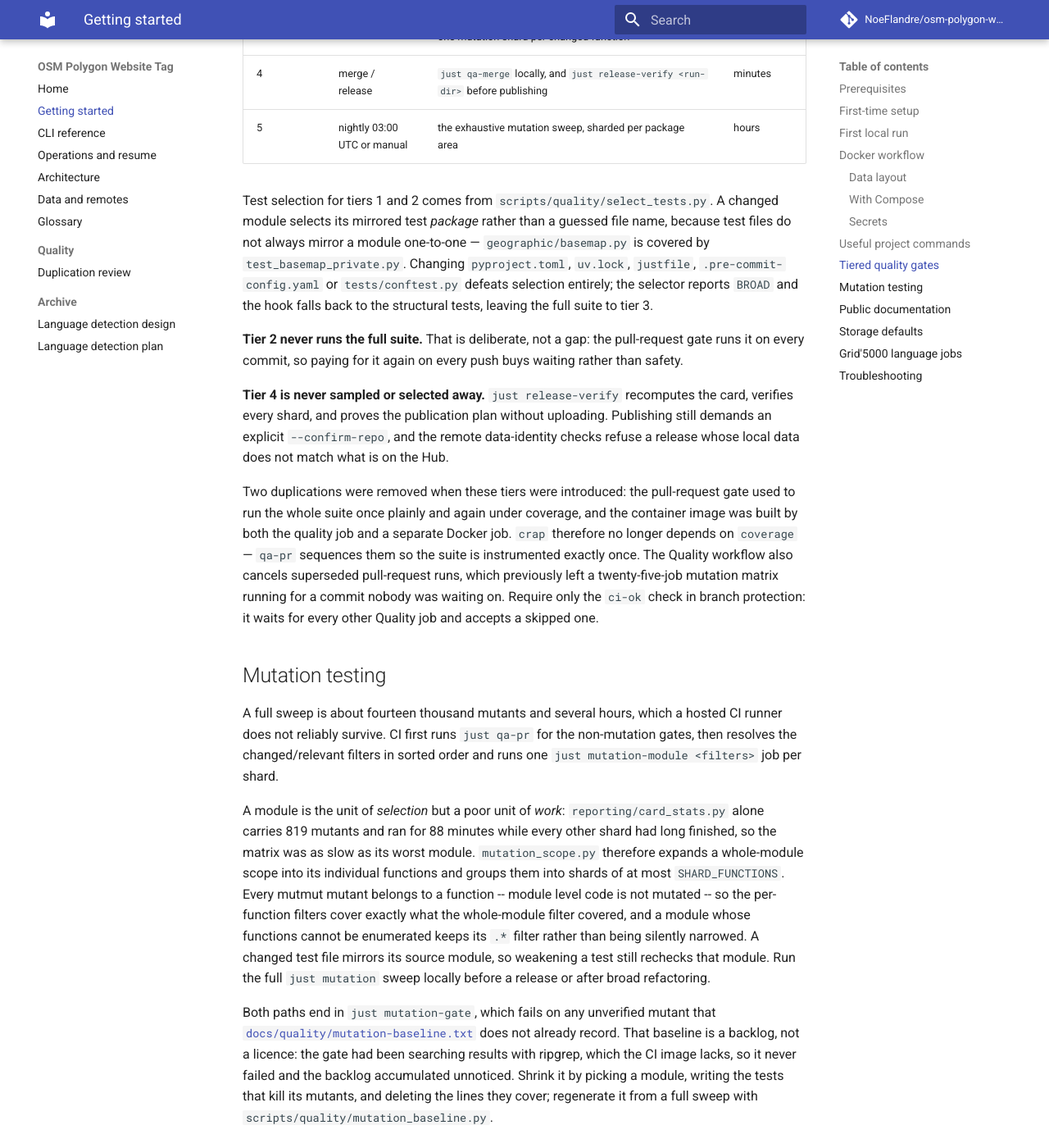
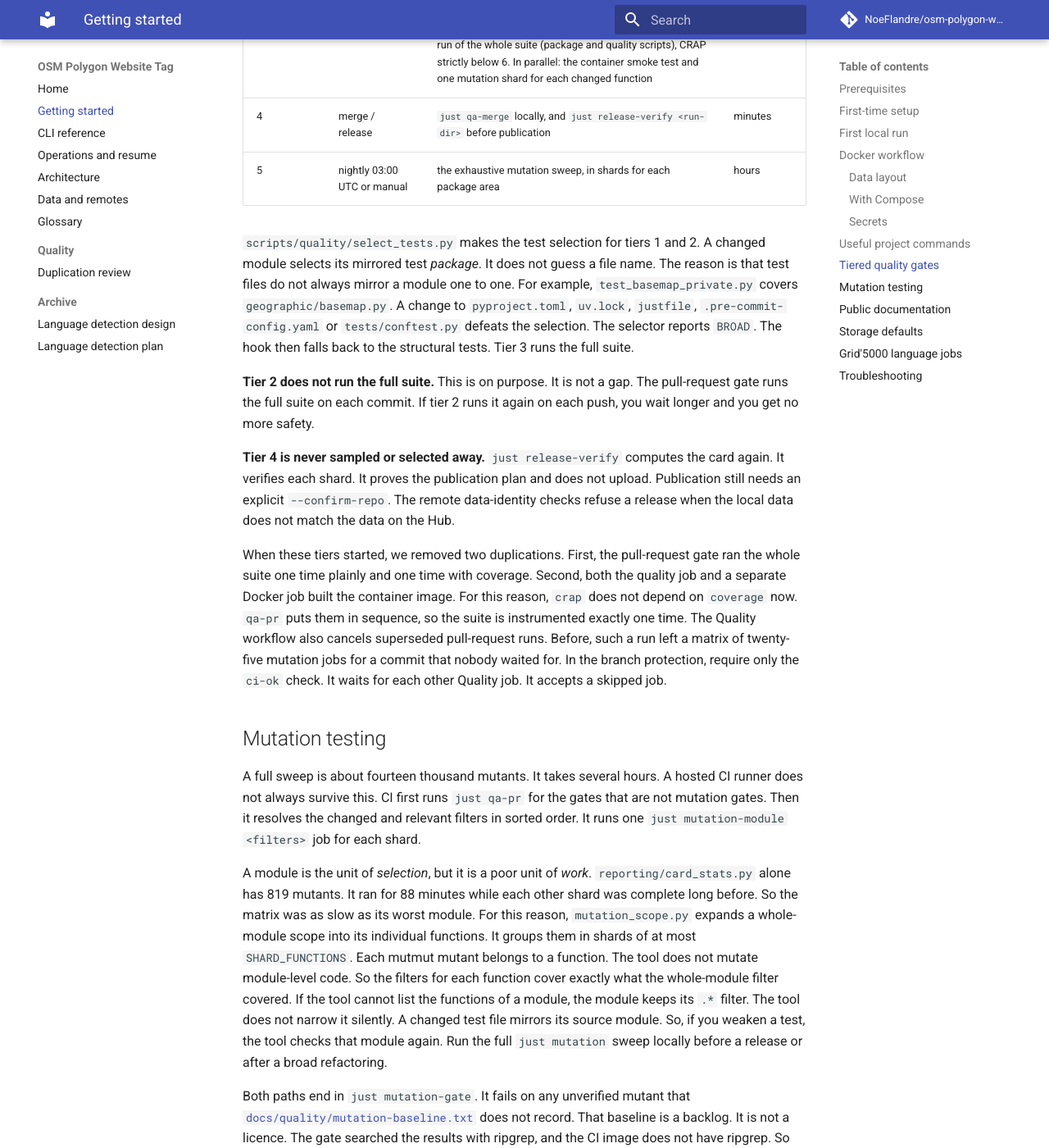
Before and after one commit to NoeFlandre/osm-polygon-website-tag, an MkDocs documentation site: the page built from docs/setup.md, in a window 1280 px wide and 1400 px high, scrolled down 5251 px. Shown: the whole window at 82% size. Built offline with MkDocs 1.6.1 and Material for MkDocs 9.7.7, drawn with Linux system fonts in a browser that asks for light colours; comment, search, counter and statistics services are not loaded; some of the changed text lies outside the part shown.

Commit message:
docs: rewrite index and setup pages in ASD-STE100
Co-Authored-By: Claude Sonnet 5.5 <noreply@anthropic.com>
Claude-Session: https://claude.ai/code/session_012hTfGDKATWSHAuPsTwiCKA

````diff
--- a/docs/setup.md
+++ b/docs/setup.md
@@ -1,24 +1,20 @@
 # Getting started
 
-This guide sets up a fresh clone. The [CLI reference](cli.md) has the command
-options; [Operations and resume](operations.md) explains where large runs and
-uploads live.
+This guide shows how to set up a fresh clone. The [CLI reference](cli.md) gives the command options. [Operations and resume](operations.md) explains where large runs and uploads are stored.
 
 ## Prerequisites
 
-| Tool | Version | Why it is needed |
+| Tool | Version | Reason |
 | --- | --- | --- |
-| Python | 3.12 | Selected by `.python-version`; `uv` manages the environment. |
-| `uv` | 0.5 or newer | Locked dependency and tool runner (`brew install uv`). |
-| `just` | 1.50 or newer | Project command runner (`brew install just`). |
-| Git | Any current version | Clone the source and install hooks. |
-| `hf` | Optional | Hugging Face login for an approved upload (`brew install hf`). |
-| `ssh` and `rsync` | Grid'5000 only | Transfer the pinned checkout and one bundle to/from a site frontend. |
-| Docker | Optional | Reproducible image build and smoke test. |
+| Python | 3.12 | `.python-version` selects it. `uv` manages the environment. |
+| `uv` | 0.5 or later | Runs the locked dependencies and tools (`brew install uv`). |
+| `just` | 1.50 or later | Runs the project commands (`brew install just`). |
+| Git | Any current version | Clones the source and installs the hooks. |
+| `hf` | Optional | Logs in to Hugging Face for an approved upload (`brew install hf`). |
+| `ssh` and `rsync` | Grid'5000 only | Transfer the pinned checkout and one bundle to and from a site frontend. |
+| Docker | Optional | Builds the reproducible image and runs the smoke test. |
 
-Trafilatura and the other Python dependencies come from `uv.lock`; do not
-install them globally with `pip`. A Hugging Face account and write token are
-needed only for publication.
+The Python dependencies, including Trafilatura, come from `uv.lock`. Do not install them globally with `pip`. You need a Hugging Face account and a write token only for publication.
 
 ## First-time setup
 
@@ -37,13 +33,11 @@ just install-hooks
 just check
 ```
 
-If `uv` cannot find Python 3.12, run `uv python install 3.12` once and repeat
-`just sync`.
+If `uv` cannot find Python 3.12, run `uv python install 3.12` one time. Then run `just sync` again.
 
 ## First local run
 
-Use a read-only source mount and a separate writable output root. Publication
-is off unless `--apply` is explicitly supplied:
+Use a read-only source mount and a separate writable output root. Publication is off, unless you supply `--apply`:
 
 ```bash
 uv run --locked osm-polygon-website-tag run-all \
@@ -52,16 +46,11 @@ uv run --locked osm-polygon-website-tag run-all \
   --run-id 'website-v1'
 ```
 
-Repeat the command with the same roots and run ID after an interruption. The
-pipeline records source fingerprints and resumes verified extraction,
-enrichment, and upload checkpoints. See [Operations and resume](operations.md)
-for the exact safety rules.
+After an interruption, repeat the command with the same roots and the same run ID. The pipeline records source fingerprints. It resumes the verified extraction, enrichment, and upload checkpoints. For the exact safety rules, read [Operations and resume](operations.md).
 
 ## Docker workflow
 
-The multi-stage image uses the digest-pinned Python 3.12 and `uv.lock` setup,
-runs as an unprivileged `app` user, and defaults to the harmless CLI help
-command. The smoke test reads no PBF and uses no credentials:
+The multi-stage image uses the Python 3.12 image that a digest pins, and the `uv.lock` setup. It runs as an unprivileged `app` user. Its default command is the harmless CLI help. The smoke test reads no PBF and uses no credentials:
 
 ```bash
 just docker-build
@@ -70,8 +59,7 @@ just docker-smoke
 
 ### Data layout
 
-The runtime image sets `OSM_POLY_DATA_DIR=/data` and declares four mount
-points. Only the raw input is read-only:
+The runtime image sets `OSM_POLY_DATA_DIR=/data`. It declares four mount points. Only the raw input is read-only:
 
 | Path | Purpose | Mount |
 | --- | --- | --- |
@@ -80,17 +68,11 @@ points. Only the raw input is read-only:
 | `/data/models` | GlotLID and SaT model caches (`/data/models/glotlid`, `/data/models/sat`) | writable |
 | `/data/grid5000` | Grid'5000 bundles | writable |
 
-The image contains no production PBFs, generated runs, `.env` files or tokens.
-The container user must be able to write to the runs and models directories.
-For `docker run`, pass `--user "$(id -u):$(id -g)"`; Compose reads
-`HOST_UID` and `HOST_GID` so files on the host belong to you.
+The image does not contain production PBFs, generated runs, `.env` files, or tokens. The container user must be able to write to the runs directory and to the models directory. For `docker run`, pass `--user "$(id -u):$(id -g)"`. Compose reads `HOST_UID` and `HOST_GID`. This way, the files on the host belong to you.
 
 ### With Compose
 
-`compose.yaml` runs the same read-only, non-root container with those mounts.
-Point it at your directories with `OSM_RAW_DIR`, `OSM_RUNS_DIR`,
-`OSM_MODELS_DIR` and `OSM_GRID5000_DIR` (defaults: `./data/raw`,
-`./data/runs`, `./data/models` and `./data/grid5000`):
+`compose.yaml` runs the same read-only, non-root container with these mounts. Use `OSM_RAW_DIR`, `OSM_RUNS_DIR`, `OSM_MODELS_DIR` and `OSM_GRID5000_DIR` to point it at your directories. The defaults are `./data/raw`, `./data/runs`, `./data/models` and `./data/grid5000`:
 
 ```bash
 mkdir -p data/raw data/runs data/models data/grid5000
@@ -101,16 +83,11 @@ HOST_UID="$(id -u)" HOST_GID="$(id -g)" OSM_RAW_DIR=/path/to/pbf-root \
   --repo-id NoeFlandre/osm-polygon-website-tag
 ```
 
-Language detection works the same way once `/data/models` is mounted: add
-`--detect-languages` to `run-all`, or run
-`docker compose run --rm pipeline detect-languages --help` for the standalone
-stage.
+Language detection works in the same way after you mount `/data/models`. Add `--detect-languages` to `run-all`. To use the standalone stage, run `docker compose run --rm pipeline detect-languages --help`.
 
 ### Secrets
 
-Publishing needs `HF_TOKEN`; a dry run does not. Never bake it into an image or
-commit it. Either export it and pass it through, or keep it in a git-ignored
-`.env` file, which Compose reads when present (`.env.example` shows the names):
+Publication needs `HF_TOKEN`. A dry run does not need it. Do not put the token in an image. Do not commit it. Export it and pass it through. Or keep it in a git-ignored `.env` file. Compose reads that file when it is present (`.env.example` shows the names):
 
 ```bash
 export HF_TOKEN=...            # or put HF_TOKEN=... in .env
@@ -119,8 +96,7 @@ docker compose run --rm pipeline run-all --apply \
   --run-id geofabrik-website-v1 --repo-id NoeFlandre/osm-polygon-website-tag
 ```
 
-With plain `docker run`, pass the token by name (`--env HF_TOKEN`) so it does
-not appear in the command line:
+With plain `docker run`, pass the token by name (`--env HF_TOKEN`). This way, the token does not appear in the command line:
 
 ```bash
 docker run --rm --read-only \
@@ -136,9 +112,7 @@ docker run --rm --read-only \
   --repo-id NoeFlandre/osm-polygon-website-tag --apply
 ```
 
-Refreshing the digest-pinned base images is a dependency-maintenance change.
-Review the new multi-platform digests and rerun the full quality and Docker
-smoke checks before changing `Dockerfile`.
+To refresh the base images that a digest pins is a dependency-maintenance change. Before you change `Dockerfile`, review the new multi-platform digests. Run the full quality checks and the Docker smoke checks again.
 
 ## Useful project commands
 
@@ -168,134 +142,60 @@ smoke checks before changing `Dockerfile`.
 | CI quality gates | `just qa-pr` plus one `just mutation-module <filter>` shard per changed module |
 | Strict docs build | `uv run --locked mkdocs build --strict --site-dir /tmp/osm-polygon-website-tag-site` |
 
-All Python tools run inside the locked `uv` environment. If a hook fails, run
-the named recipe directly, fix the reported issue, and retry; do not bypass
-hooks with `--no-verify`.
+All Python tools run in the locked `uv` environment. If a hook fails, run the named recipe directly. Fix the reported problem and try again. Do not bypass the hooks with `--no-verify`.
 
-The completion QA gate `just qa-gauntlet` runs baseline lock checks, Ruff,
-`ty`, unit tests, acceptance tests, architecture tests, CRAP scoring (max 6),
-mutations, smoke test, and diff review, in that order. The command uses
-`just quality` for CRAP/mutation reporting and `just check` for the fast
-core quality baseline, so all project-wide safeguards stay in place.
+The completion QA gate `just qa-gauntlet` runs these checks in this order: baseline lock checks, Ruff, `ty`, unit tests, acceptance tests, architecture tests, CRAP scoring (maximum 6), mutations, smoke test, and diff review. The command uses `just quality` for the CRAP and mutation reports. It uses `just check` for the fast core quality baseline. This way, all project-wide safeguards stay in place.
 
 ## Tiered quality gates
 
-Each tier exists to catch a class of mistake at the cheapest moment that can
-catch it, and to add something the tier below it did not already prove. No
-tier is allowed to hide a failure: what a cheap tier skips, a later mandatory
-tier runs.
+Each tier catches one class of mistake at the cheapest moment. Each tier adds a proof that the tier below it did not give. No tier hides a failure. A later mandatory tier runs what a cheap tier skips.
 
 | Tier | When | What runs | Budget |
 | --- | --- | --- | --- |
-| 1 | `git commit` | Ruff lint and format on the commit, `ty`, and `just focused` — only the tests the diff can plausibly break | seconds |
+| 1 | `git commit` | Ruff lint and format on the commit, `ty`, and `just focused` (only the tests that the diff can break) | seconds |
 | 2 | `git push` | `just qa-push`: Ruff, `ty`, and the same bounded selection | under a minute |
-| 3 | pull request | `just qa-pr`: lock baseline, Ruff, `ty`, one instrumented run of the whole suite (package and quality scripts), CRAP strictly below 6; beside it the container smoke test and one mutation shard per changed function | minutes |
-| 4 | merge / release | `just qa-merge` locally, and `just release-verify <run-dir>` before publishing | minutes |
-| 5 | nightly 03:00 UTC or manual | the exhaustive mutation sweep, sharded per package area | hours |
+| 3 | pull request | `just qa-pr`: lock baseline, Ruff, `ty`, one instrumented run of the whole suite (package and quality scripts), CRAP strictly below 6. In parallel: the container smoke test and one mutation shard for each changed function | minutes |
+| 4 | merge / release | `just qa-merge` locally, and `just release-verify <run-dir>` before publication | minutes |
+| 5 | nightly 03:00 UTC or manual | the exhaustive mutation sweep, in shards for each package area | hours |
 
-Test selection for tiers 1 and 2 comes from
-`scripts/quality/select_tests.py`. A changed module selects its mirrored test
-*package* rather than a guessed file name, because test files do not always
-mirror a module one-to-one — `geographic/basemap.py` is covered by
-`test_basemap_private.py`. Changing `pyproject.toml`, `uv.lock`, `justfile`,
-`.pre-commit-config.yaml` or `tests/conftest.py` defeats selection entirely;
-the selector reports `BROAD` and the hook falls back to the structural tests,
-leaving the full suite to tier 3.
+`scripts/quality/select_tests.py` makes the test selection for tiers 1 and 2. A changed module selects its mirrored test *package*. It does not guess a file name. The reason is that test files do not always mirror a module one to one. For example, `test_basemap_private.py` covers `geographic/basemap.py`. A change to `pyproject.toml`, `uv.lock`, `justfile`, `.pre-commit-config.yaml` or `tests/conftest.py` defeats the selection. The selector reports `BROAD`. The hook then falls back to the structural tests. Tier 3 runs the full suite.
 
-**Tier 2 never runs the full suite.** That is deliberate, not a gap: the
-pull-request gate runs it on every commit, so paying for it again on every
-push buys waiting rather than safety.
+**Tier 2 does not run the full suite.** This is on purpose. It is not a gap. The pull-request gate runs the full suite on each commit. If tier 2 runs it again on each push, you wait longer and you get no more safety.
 
-**Tier 4 is never sampled or selected away.** `just release-verify` recomputes
-the card, verifies every shard, and proves the publication plan without
-uploading. Publishing still demands an explicit `--confirm-repo`, and the
-remote data-identity checks refuse a release whose local data does not match
-what is on the Hub.
+**Tier 4 is never sampled or selected away.** `just release-verify` computes the card again. It verifies each shard. It proves the publication plan and does not upload. Publication still needs an explicit `--confirm-repo`. The remote data-identity checks refuse a release when the local data does not match the data on the Hub.
 
-Two duplications were removed when these tiers were introduced: the
-pull-request gate used to run the whole suite once plainly and again under
-coverage, and the container image was built by both the quality job and a
-separate Docker job. `crap` therefore no longer depends on `coverage` — `qa-pr`
-sequences them so the suite is instrumented exactly once. The Quality
-workflow also cancels superseded pull-request runs, which previously
-left a twenty-five-job mutation matrix running for a commit nobody was
-waiting on. Require only the `ci-ok` check in branch protection: it waits for
-every other Quality job and accepts a skipped one.
+When these tiers started, we removed two duplications. First, the pull-request gate ran the whole suite one time plainly and one time with coverage. Second, both the quality job and a separate Docker job built the container image. For this reason, `crap` does not depend on `coverage` now. `qa-pr` puts them in sequence, so the suite is instrumented exactly one time. The Quality workflow also cancels superseded pull-request runs. Before, such a run left a matrix of twenty-five mutation jobs for a commit that nobody waited for. In the branch protection, require only the `ci-ok` check. It waits for each other Quality job. It accepts a skipped job.
 
 ## Mutation testing
 
-A full sweep is about fourteen thousand mutants and several hours, which a
-hosted CI runner does not reliably survive. CI first runs `just qa-pr` for the
-non-mutation gates, then resolves the changed/relevant filters in sorted order
-and runs one `just mutation-module <filters>` job per shard.
+A full sweep is about fourteen thousand mutants. It takes several hours. A hosted CI runner does not always survive this. CI first runs `just qa-pr` for the gates that are not mutation gates. Then it resolves the changed and relevant filters in sorted order. It runs one `just mutation-module <filters>` job for each shard.
 
-A module is the unit of *selection* but a poor unit of *work*:
-`reporting/card_stats.py` alone carries 819 mutants and ran for 88 minutes
-while every other shard had long finished, so the matrix was as slow as its
-worst module. `mutation_scope.py` therefore expands a whole-module scope into
-its individual functions and groups them into shards of at most
-`SHARD_FUNCTIONS`. Every mutmut mutant belongs to a function -- module level
-code is not mutated -- so the per-function filters cover exactly what the
-whole-module filter covered, and a module whose functions cannot be
-enumerated keeps its `.*` filter rather than being silently narrowed. A changed
-test file mirrors its source module, so weakening a test still rechecks that
-module. Run the full `just mutation` sweep locally before a release or after
-broad refactoring.
+A module is the unit of *selection*, but it is a poor unit of *work*. `reporting/card_stats.py` alone has 819 mutants. It ran for 88 minutes while each other shard was complete long before. So the matrix was as slow as its worst module. For this reason, `mutation_scope.py` expands a whole-module scope into its individual functions. It groups them in shards of at most `SHARD_FUNCTIONS`. Each mutmut mutant belongs to a function. The tool does not mutate module-level code. So the filters for each function cover exactly what the whole-module filter covered. If the tool cannot list the functions of a module, the module keeps its `.*` filter. The tool does not narrow it silently. A changed test file mirrors its source module. So, if you weaken a test, the tool checks that module again. Run the full `just mutation` sweep locally before a release or after a broad refactoring.
 
-Both paths end in `just mutation-gate`, which fails on any unverified mutant
-that [`docs/quality/mutation-baseline.txt`](https://github.com/NoeFlandre/osm-polygon-website-tag/blob/main/docs/quality/mutation-baseline.txt)
-does not already record. That baseline is a backlog, not a licence: the gate
-had been searching results with ripgrep, which the CI image lacks, so it never
-failed and the backlog accumulated unnoticed. Shrink it by picking a module,
-writing the tests that kill its mutants, and deleting the lines they cover;
-regenerate it from a full sweep with
-`scripts/quality/mutation_baseline.py`.
+Both paths end in `just mutation-gate`. It fails on any unverified mutant that [`docs/quality/mutation-baseline.txt`](https://github.com/NoeFlandre/osm-polygon-website-tag/blob/main/docs/quality/mutation-baseline.txt) does not record. That baseline is a backlog. It is not a licence. The gate searched the results with ripgrep, and the CI image does not have ripgrep. So the gate never failed, and the backlog grew without notice. To shrink the backlog, pick a module. Write the tests that kill its mutants. Delete the lines that they cover. To regenerate the baseline from a full sweep, use `scripts/quality/mutation_baseline.py`.
 
 ## Public documentation
 
-MkDocs Material builds `docs/` on pushes to `main` and deploys the strict build
-through GitHub Actions to
-[GitHub Pages](https://noeflandre.github.io/osm-polygon-website-tag/). The
-repository's Pages source must be **GitHub Actions** (`Settings → Pages →
-Build and deployment → Source`) before the first deployment.
+MkDocs Material builds `docs/` on each push to `main`. GitHub Actions deploys the strict build to [GitHub Pages](https://noeflandre.github.io/osm-polygon-website-tag/). Before the first deployment, set the Pages source of the repository to **GitHub Actions** (`Settings → Pages → Build and deployment → Source`).
 
 ## Storage defaults
 
-The source root is any read-only directory of `.osm.pbf` files, passed with
-`--source-root`. The generated-data root (runs, model caches, Grid'5000
-bundles) comes from `OSM_POLY_DATA_DIR`, in the environment or `.env`, and
-defaults to `./data`.
-The CLI's explicit `--output-root` still controls the run location and must
-remain outside the source root.
+The source root is any read-only directory of `.osm.pbf` files. Pass it with `--source-root`. The generated-data root (runs, model caches, Grid'5000 bundles) comes from `OSM_POLY_DATA_DIR`, in the environment or in `.env`. The default is `./data`. The explicit `--output-root` of the CLI still controls the run location. It must stay outside the source root.
 
-On the maintainer's machine, `just` also keeps its UV package cache on the
-project volume when it is mounted. An explicitly set `UV_CACHE_DIR` still takes
-precedence; direct `uv` commands can use the same cache by exporting that
-variable first.
+On the maintainer's machine, `just` also keeps its UV package cache on the project volume when that volume is mounted. An explicitly set `UV_CACHE_DIR` has priority. Direct `uv` commands can use the same cache when you export that variable first.
 
-For Hugging Face publication, authenticate with `hf auth login` and follow
-[Data and remotes](data-and-remotes.md). The CLI reads credentials from the
-environment or the local Hugging Face store, never from a token option.
+For Hugging Face publication, authenticate with `hf auth login`. Then follow [Data and remotes](data-and-remotes.md). The CLI reads credentials from the environment or from the local Hugging Face store. It does not read a token from an option.
 
 ## Grid'5000 language jobs
 
-Use `scripts/grid5000/` only after the local locked environment and pinned
-model are ready. The workflow keeps the run, model cache, bundle, and receipts
-under the data root. It transfers one shard and its checkpoint prefix to Grid'5000,
-then runs `grid5000-run` on one reserved GPU node with no network access. The
-OAR wrapper requests one GPU for 30 minutes and enforces a 25-minute detection
-budget. The staged bundle is intentionally tiny and
-resumable; several distinct GPU jobs can process successive bundles.
+Use `scripts/grid5000/` only after the local locked environment and the pinned model are ready. The workflow keeps the run, the model cache, the bundle, and the receipts under the data root. It transfers one shard and its checkpoint prefix to Grid'5000. Then it runs `grid5000-run` on one reserved GPU node that has no network access. The OAR wrapper requests one GPU for 30 minutes. It enforces a detection budget of 25 minutes. The staged bundle is small on purpose, and you can resume it. Several different GPU jobs can process the next bundles.
 
-Read [Operations and resume](operations.md#run-language-detection-on-grid5000)
-for the policy check, transfer, monitoring, synchronization, and cleanup
-sequence. Never launch the detector or a bulk data process on a Grid'5000
-frontend.
+Read [Operations and resume](operations.md#run-language-detection-on-grid5000) for the sequence of the policy check, transfer, monitoring, synchronization, and cleanup.
+
+**WARNING:** Do not start the detector or a bulk data process on a Grid'5000 frontend.
 
 ## Troubleshooting
 
-- `pytest` cannot import the package: run `just sync` again; this is a `src/`
-  layout and the package is imported from the installed environment.
-- `ty` reports a third-party typing issue: keep the diagnostic narrow and do
-  not disable unresolved-import checking for the whole repository.
+- `pytest` cannot import the package: run `just sync` again. The project has a `src/` layout. The package is imported from the installed environment.
+- `ty` reports a typing problem in a third-party package: keep the diagnostic narrow. Do not disable the unresolved-import check for the whole repository.
 - `just` is missing: install it with `brew install just`.
````
Also changed, not shown: docs/index.md (+11 -28 lines).
